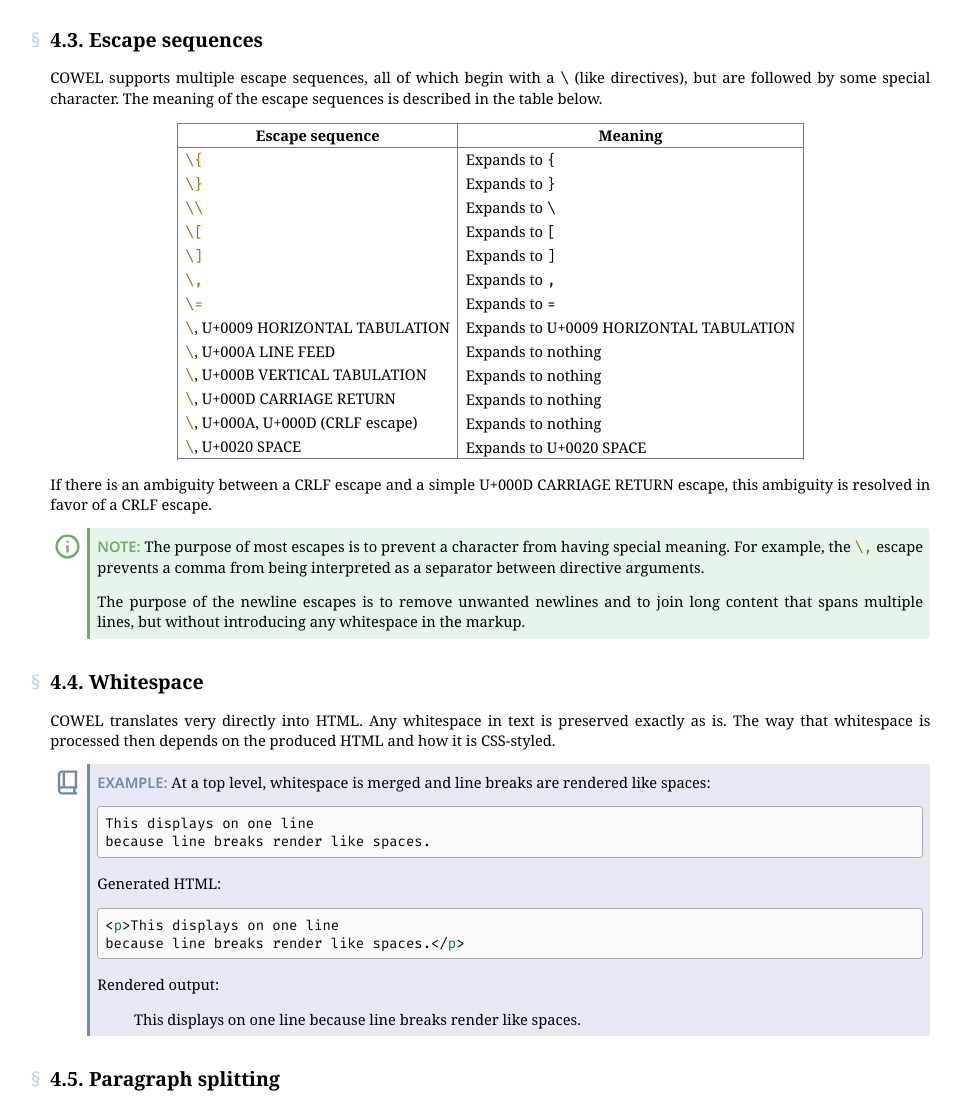
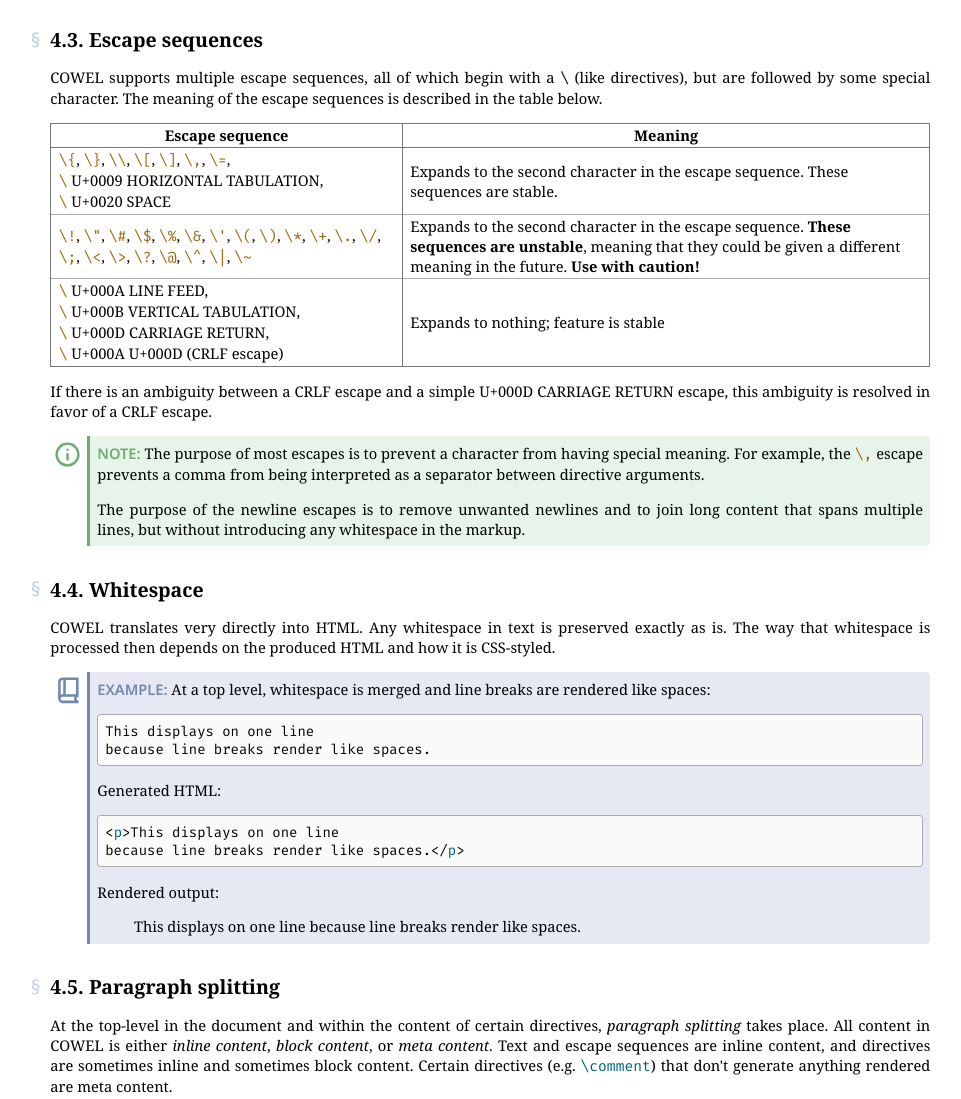
Before and after one commit to eisenwave/cowel, a plain HTML site: page docs/index.html in a window 1280 px wide. Shown: the part 5240-6339 px from the top of the page, without its empty margins (157-1118 px from the left). Drawn offline with Linux system fonts and the light colour scheme.

Commit message:
add extra unstable escape sequences

```diff
--- a/docs/index.html
+++ b/docs/index.html
@@ -1876,65 +1876,83 @@ all of which begin with a <code>\</code> (like directives),
 but are followed by some special character.
 The meaning of the escape sequences is described in the table below.
 </p>
-<table style="margin-left:auto; margin-right:auto;">
+<style>
+  #escapes-table {
+    margin-left:auto;
+    margin-right:auto;
+    table-layout: fixed;
+  }
+  #escapes-table td {
+    border-top: 1px solid var(--border-color);
+  }
+  #escapes-table td:first-child {
+    width: 40%;
+  }
+</style>
+
+<table id=escapes-table>
   <tr>
     <th>Escape sequence</th>
     <th>Meaning</th>
   </tr>
   <tr>
-    <td><tt-><h- data-h=esc>\{</h-></tt-></td>
-    <td>Expands to <tt->{</tt-></td>
+    <td>
+      <tt-><h- data-h=esc>\{</h-></tt->,
+      <tt-><h- data-h=esc>\}</h-></tt->,
+      <tt-><h- data-h=esc>\\</h-></tt->,
+      <tt-><h- data-h=esc>\[</h-></tt->,
+      <tt-><h- data-h=esc>\]</h-></tt->,
+      <tt-><h- data-h=esc>\,</h-></tt->,
+      <tt-><h- data-h=esc>\=</h-></tt->,
+      <span class=word><tt-><h- data-h=esc>\</h-></tt-> U+0009 HORIZONTAL TABULATION</span>,
+      <span class=word><tt-><h- data-h=esc>\</h-></tt-> U+0020 SPACE</span>
+    </td>
+    <td>
+      Expands to the second character in the escape sequence.
+      These sequences are stable.
+    </td>
   </tr>
   <tr>
-    <td><tt-><h- data-h=esc>\}</h-></tt-></td>
-    <td>Expands to <tt->}</tt-></td>
+    <td>
+      <tt-><h- data-h=esc>\!</h-></tt->,
+      <tt-><h- data-h=esc>\"</h-></tt->,
+      <tt-><h- data-h=esc>\#</h-></tt->,
+      <tt-><h- data-h=esc>\$</h-></tt->,
+      <tt-><h- data-h=esc>\%</h-></tt->,
+      <tt-><h- data-h=esc>\&amp;</h-></tt->,
+      <tt-><h- data-h=esc>\'</h-></tt->,
+      <tt-><h- data-h=esc>\(</h-></tt->,
+      <tt-><h- data-h=esc>\)</h-></tt->,
+      <tt-><h- data-h=esc>\*</h-></tt->,
+      <tt-><h- data-h=esc>\+</h-></tt->,
+      <tt-><h- data-h=esc>\.</h-></tt->,
+      <tt-><h- data-h=esc>\/</h-></tt->,
+      <tt-><h- data-h=esc>\;</h-></tt->,
+      <tt-><h- data-h=esc>\&lt;</h-></tt->,
+      <tt-><h- data-h=esc>\&gt;</h-></tt->,
+      <tt-><h- data-h=esc>\?</h-></tt->,
+      <tt-><h- data-h=esc>\@</h-></tt->,
+      <tt-><h- data-h=esc>\^</h-></tt->,
+      <tt-><h- data-h=esc>\|</h-></tt->,
+      <tt-><h- data-h=esc>\~</h-></tt->
+    </td>
+    <td>
+      Expands to the second character in the escape sequence.
+      <strong>These sequences are unstable</strong>,
+      meaning that they could be given a different meaning in the future.
+      <strong>Use with caution!</strong>
+    </td>
   </tr>
   <tr>
-    <td><tt-><h- data-h=esc>\\</h-></tt-></td>
-    <td>Expands to <tt->\</tt-></td>
-  </tr>
-  <tr>
-    <td><tt-><h- data-h=esc>\[</h-></tt-></td>
-    <td>Expands to <tt->[</tt-></td>
-  </tr>
-  <tr>
-    <td><tt-><h- data-h=esc>\]</h-></tt-></td>
-    <td>Expands to <tt->]</tt-></td>
-  </tr>
-  <tr>
-    <td><tt-><h- data-h=esc>\,</h-></tt-></td>
-    <td>Expands to <tt->,</tt-></td>
-  </tr>
-  <tr>
-    <td><tt-><h- data-h=esc>\=</h-></tt-></td>
-    <td>Expands to <tt->=</tt-></td>
-  </tr>
-  <tr>
-    <td><tt-><h- data-h=esc>\</h-></tt->, U+0009 HORIZONTAL TABULATION</td>
-    <td>Expands to U+0009 HORIZONTAL TABULATION</td>
-  </tr>
-  <tr>
-    <td><tt-><h- data-h=esc>\</h-></tt->, U+000A LINE FEED</td>
-    <td>Expands to nothing</td>
-  </tr>
-  <tr>
-    <td><tt-><h- data-h=esc>\</h-></tt->, U+000B VERTICAL TABULATION</td>
-    <td>Expands to nothing</td>
-  </tr>
-  <tr>
-    <td><tt-><h- data-h=esc>\</h-></tt->, U+000D CARRIAGE RETURN</td>
-    <td>Expands to nothing</td>
-  </tr>
-  <tr>
-    <td><tt-><h- data-h=esc>\</h-></tt->, U+000A, U+000D (CRLF escape)</td>
-    <td>Expands to nothing</td>
-  </tr>
-  <tr>
-    <td><tt-><h- data-h=esc>\</h-></tt->, U+0020 SPACE</td>
-    <td>Expands to U+0020 SPACE</td>
-  </tr>
-  <tr>
-
+    <td>
+      <span class=word><tt-><h- data-h=esc>\</h-></tt-> U+000A LINE FEED</span>,
+      <span class=word><tt-><h- data-h=esc>\</h-></tt-> U+000B VERTICAL TABULATION</span>,
+      <span class=word><tt-><h- data-h=esc>\</h-></tt-> U+000D CARRIAGE RETURN</span>,
+      <span class=word><tt-><h- data-h=esc>\</h-></tt-> U+000A U+000D (CRLF escape)</span>
+    </td>
+    <td>
+      Expands to nothing; feature is stable
+    </td>
   </tr>
 </table>
 
```
Also changed, not shown: 1 other file.
